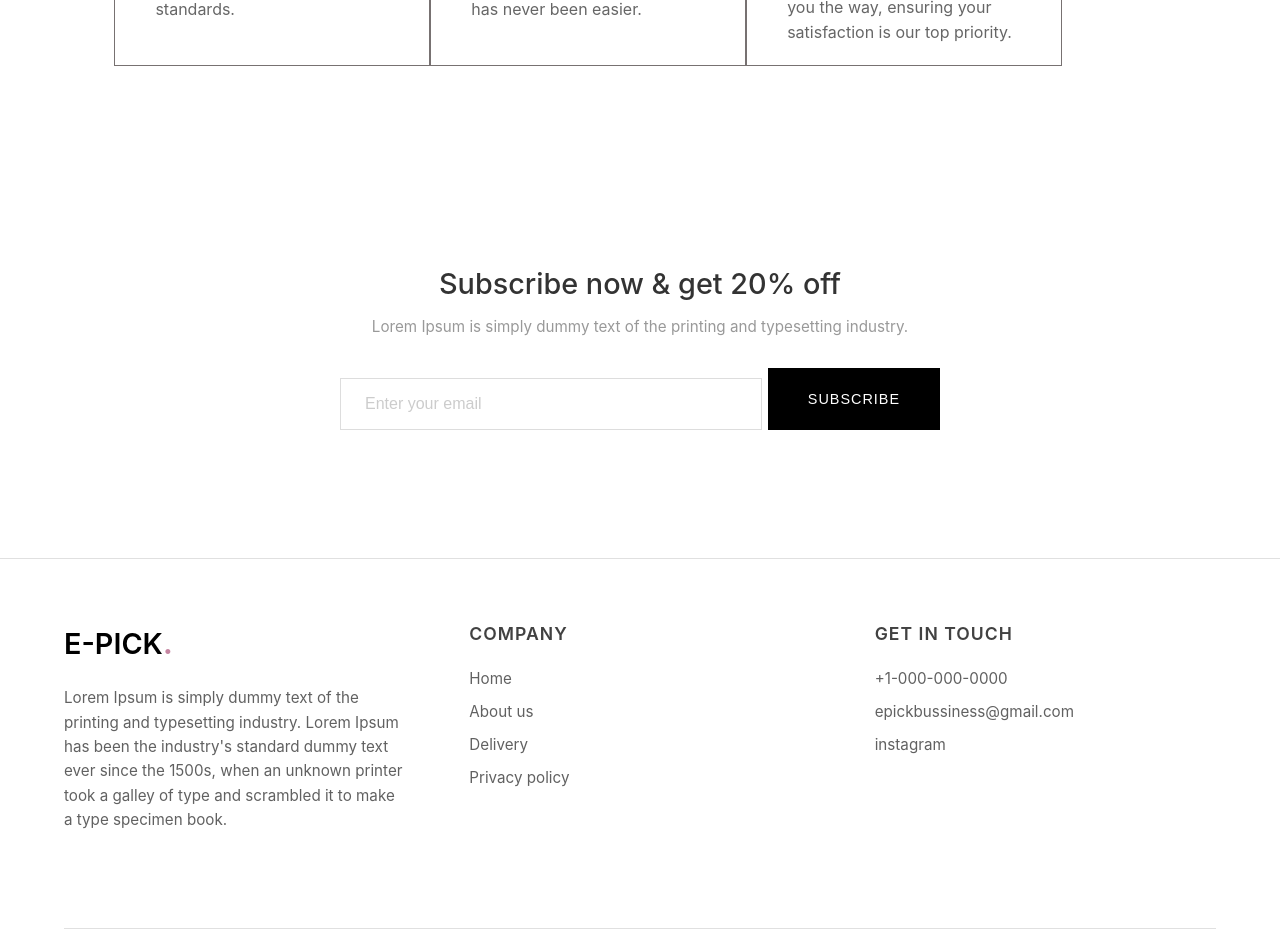
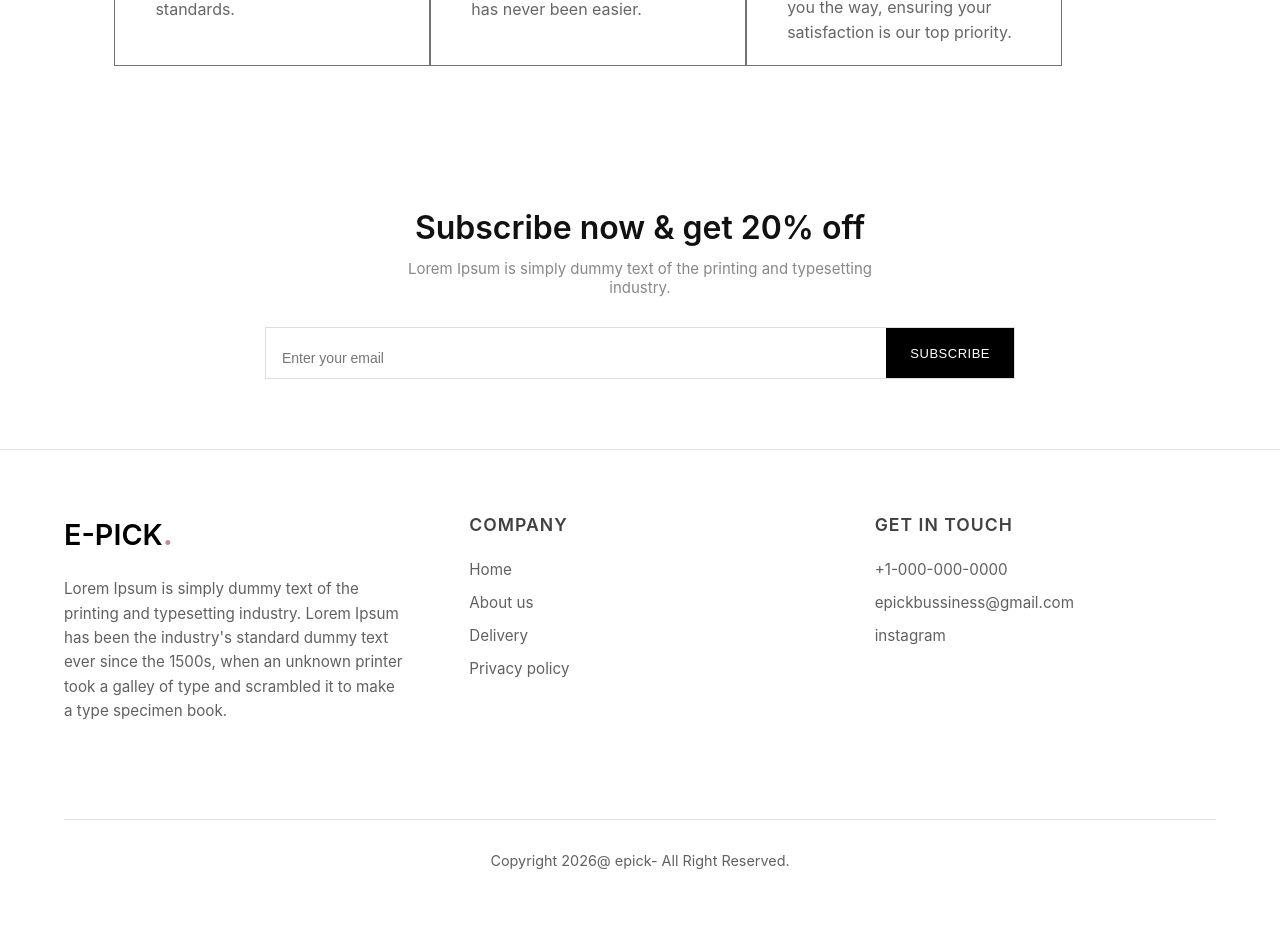
Before and after one commit to Chetannaik698/E-PICK, a React app in the folder frontend/: page /about in a window 1280 px wide. Shown: the part 1020-1955 px from the top of the page. Built offline with nearby package versions, Linux system fonts and the light colour scheme; the HTML template or start-up script is replaced by a standard one.

Commit message:
adding chagnge in dicount component

```diff
--- a/frontend/src/components/Discount.jsx
+++ b/frontend/src/components/Discount.jsx
@@ -8,7 +8,7 @@ const Discount = () => {
       <p>Lorem Ipsum is simply dummy text of the printing and typesetting industry.</p>
       <div className="discount-input">
         <input type="email" placeholder="Enter your email" />
-        <button>SUBSCRIBE</button>
+        <button className="discount-button">SUBSCRIBE</button>
       </div>
     </div>
   );
--- a/frontend/src/styles/Contact.css
+++ b/frontend/src/styles/Contact.css
@@ -79,7 +79,7 @@
         flex: 0.5;
     }
 
-    button {
+    .explore button {
         background-color: white;
         padding: 15px;
     }
--- a/frontend/src/styles/Discount.css
+++ b/frontend/src/styles/Discount.css
@@ -1,62 +1,64 @@
 .discount {
-  padding: 4rem 2rem;
+  width: 100%;
+  padding: 70px 20px;
+  background: #fff;
   text-align: center;
-  margin: 4rem 0;
+  display: flex;
+  flex-direction: column;
+  align-items: center;
 }
 
 .discount h2 {
-  font-size: 1.8rem;
-  color: #333;
-  margin-bottom: 1rem;
-  font-weight: 500;
+  font-size: 32px;
+  font-weight: 600;
+  color: #111;
+  margin-bottom: 12px;
 }
 
 .discount p {
-  font-size: 0.95rem;
-  color: #999;
-  margin-bottom: 2rem;
-  max-width: 600px;
-  margin-left: auto;
-  margin-right: auto;
+  font-size: 15px;
+  color: #888;
+  max-width: 520px;
+  margin-bottom: 30px;
 }
 
 .discount-input {
+  width: 100%;
+  max-width: 750px;
   display: flex;
-  max-width: 600px;
-  margin: 0 auto;
-  gap: 0;
+  border: 1px solid #ddd;
 }
 
 .discount-input input {
   flex: 1;
-  padding: 1rem 1.5rem;
-  border: 1px solid #ddd;
-  font-size: 1rem;
-  color: #999;
+  padding: 12px 16px;
+  border: none;
   outline: none;
-  transition: border-color 0.3s;
+  font-size: 14px;
 }
 
-.discount-input input:focus {
-  border-color: #999;
+.discount-button {
+  background: #000;
+  color: #fff;
+  padding: 0 24px;
+  border: none;
+  font-size: 13px;
+  letter-spacing: 0.5px;
+  cursor: pointer;
+  transition: 0.3s ease;
 }
 
-.discount-input input::placeholder {
-  color: #ccc;
+.discount-button:hover {
+  background: #222;
 }
 
-.discount-input button {
-  padding: 1rem 2.5rem;
-  background-color: #000;
-  color: #fff;
-  border: none;
-  font-size: 0.9rem;
-  font-weight: 500;
-  cursor: pointer;
-  transition: background-color 0.3s;
-  letter-spacing: 1px;
+@media (max-width: 600px) {
+  .discount-input {
+    flex-direction: column;
+  }
+
+  .discount-button {
+    width: 100%;
+    padding: 12px 0;
+  }
 }
-
-.discount-input button:hover {
-  background-color: #333;
-}
```
